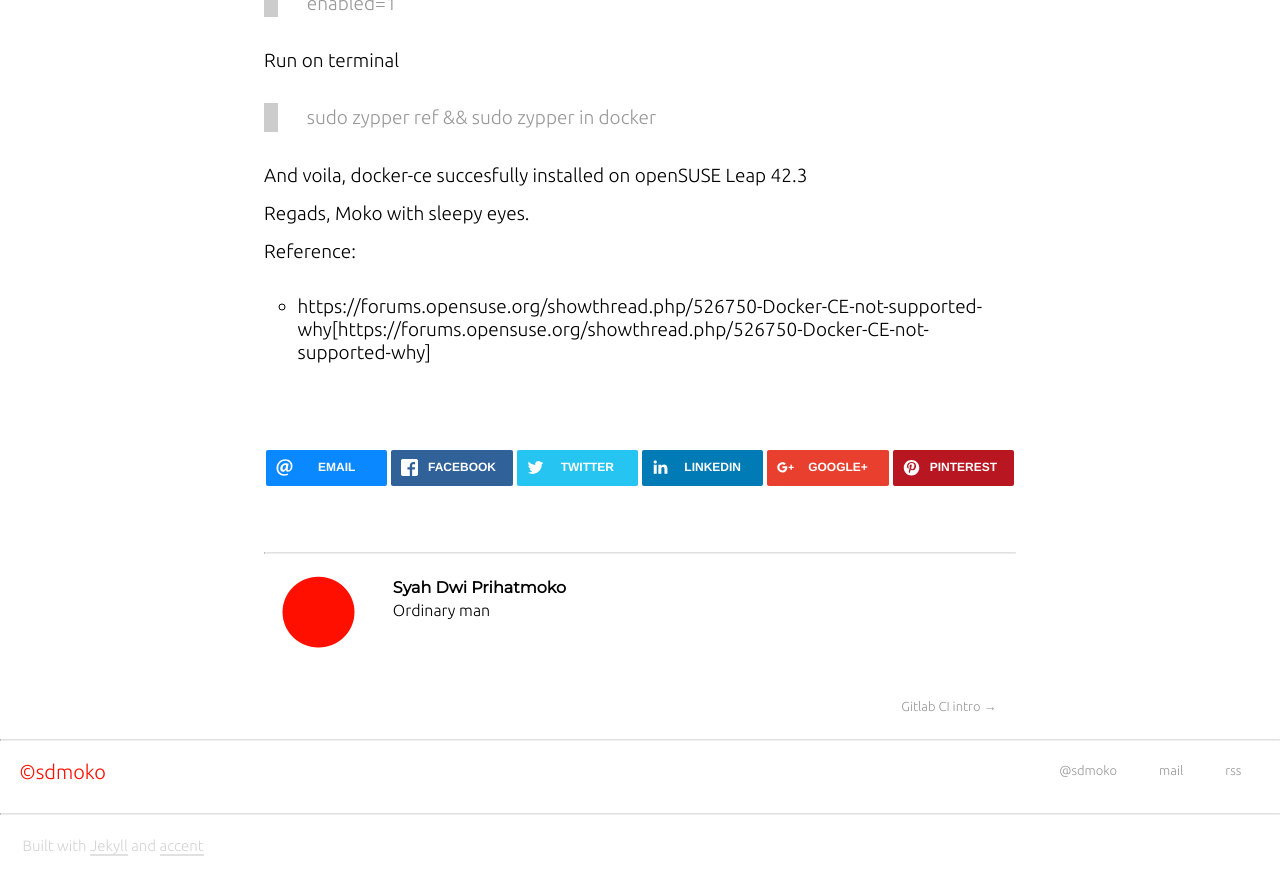
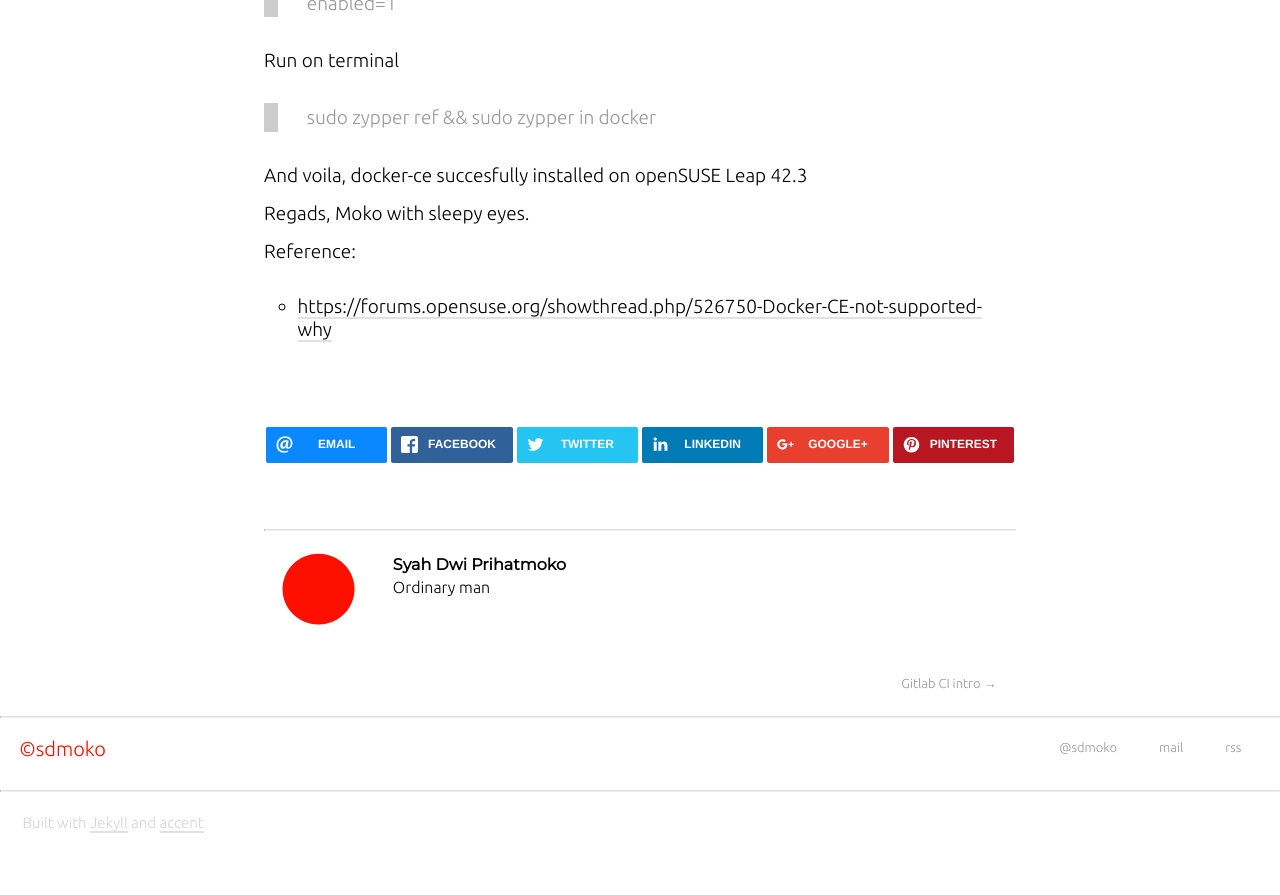
Before and after one commit to sdmoko/sdmoko.github.io, a Jekyll site: the page built from _posts/2017-09-24-installation-docker-ce-on-openSUSE-Leap-42-3.md, in a window 1280 px wide and 900 px high, scrolled down 581 px. Shown: the top 895 px of the window. Built offline with Jekyll 4.4.1, drawn with Linux system fonts in a browser that asks for light colours; nearby versions of some CDN libraries.

Commit message:
Fix links

```diff
--- a/_posts/2017-09-24-installation-docker-ce-on-openSUSE-Leap-42-3.md
+++ b/_posts/2017-09-24-installation-docker-ce-on-openSUSE-Leap-42-3.md
@@ -26,4 +26,4 @@ Regads,
 Moko with sleepy eyes.
 
 Reference:
-- https://forums.opensuse.org/showthread.php/526750-Docker-CE-not-supported-why[https://forums.opensuse.org/showthread.php/526750-Docker-CE-not-supported-why]
+- [https://forums.opensuse.org/showthread.php/526750-Docker-CE-not-supported-why](https://forums.opensuse.org/showthread.php/526750-Docker-CE-not-supported-why)
```
